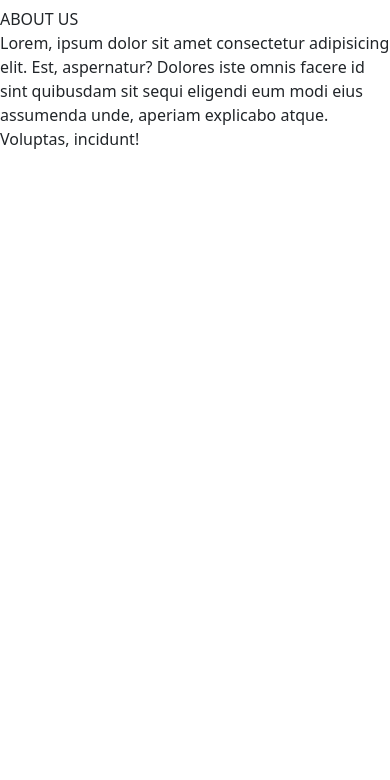
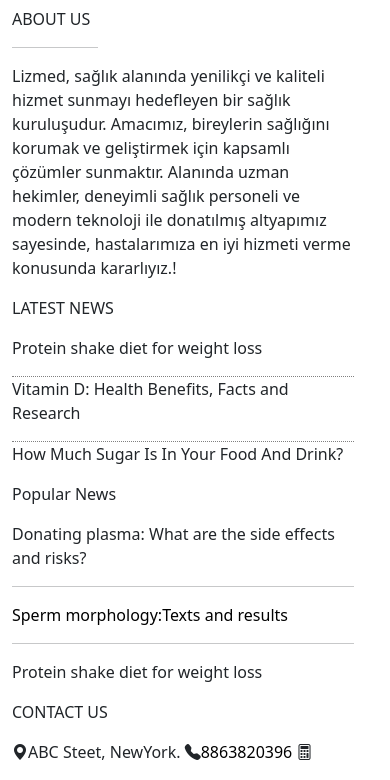
Before and after one commit to juhibhagat/Portfolio, a website: page public/index.html in a window 390 px wide. Shown: the part 103-883 px from the top of the page. Before the commit the page ends 844 px from the top, so only its background shows below. Drawn offline with nearby package versions, Linux system fonts and the light colour scheme.

Commit message:
footer design created responsive

```diff
--- a/public/index.html
+++ b/public/index.html
@@ -9,40 +9,55 @@
     <link rel="stylesheet" href="../node_modules/bootstrap/dist/css/bootstrap.css">
     <script src="../node_modules/bootstrap/dist/js/bootstrap.bundle.js"></script>
     <style>
-        a{
+        a {
             text-decoration: none;
             color: #000;
         }
-        body{
+
+        body {
             margin: 0;
             padding: 0;
         }
-        .icon:hover{
+
+        .icon:hover {
             color: white;
             background-color: #000;
 
         }
-        li{
+
+        li {
             list-style: none;
         }
-        li:hover{
+
+        li:hover {
             background-color: hsl(130, 51%, 88%);
         }
-        li a:hover{
+
+        li a:hover {
             color: #67e4c9;
+        }
+
+        .pborder {
+            border-bottom: 1px dotted gray;
+            border-left: none;
+            border-right: none;
+            border-top: none;
         }
     </style>
 </head>
 
 <body>
-    <header >
-        <div class="d-flex justify-content-between align-items-center " style=" height: 40px;background-color: #90DBFF;">
+    <header>
+        <div class="d-flex justify-content-between align-items-center "
+            style=" height: 40px;background-color: #90DBFF;">
             <div class="d-flex ">
                 <div class="pe-5">
-                    <span class="bi bi-envelope ps-5"><a href="mailto:jkri0206@gmail.com"><span class="ps-3">jkri0206@gmail.com</span></a></span>
+                    <span class="bi bi-envelope ps-5"><a href="mailto:jkri0206@gmail.com"><span
+                                class="ps-3">jkri0206@gmail.com</span></a></span>
                 </div>
                 <div>
-                    <span class="bi bi-telephone-fill"><a href="tel:918863820396"><span class="ps-3">8863820396</span></a></span>
+                    <span class="bi bi-telephone-fill"><a href="tel:918863820396"><span
+                                class="ps-3">8863820396</span></a></span>
                 </div>
             </div>
 
@@ -76,21 +91,40 @@
     <!---footer-->
 
     <footer>
-        <div>
-            <div>ABOUT US</div>
-            <p>Lorem, ipsum dolor sit amet consectetur adipisicing elit. Est, aspernatur? Dolores iste omnis facere id sint quibusdam sit sequi eligendi eum modi eius assumenda unde, aperiam explicabo atque. Voluptas, incidunt!</p>
+        <div class="row container-fluid">
+            <div class="col-lg-3 col-md-6">
+                <div>ABOUT US</div>
+                <hr class="w-25">
+                <p>Lizmed, sağlık alanında yenilikçi ve kaliteli hizmet sunmayı hedefleyen bir sağlık kuruluşudur. Amacımız, bireylerin sağlığını korumak ve geliştirmek için kapsamlı çözümler sunmaktır. Alanında uzman hekimler, deneyimli sağlık personeli ve modern teknoloji ile donatılmış altyapımız sayesinde, hastalarımıza en iyi hizmeti verme konusunda kararlıyız.!</p>
+            </div>
+            <div class="col-lg-3 col-md-6">
+                <p>LATEST NEWS</p>
+                <div class="pborder">
+                    <p>Protein shake diet for weight loss</p>
+                </div>
+                <div class="pborder">
+                    <p>Vitamin D: Health Benefits, Facts and Research</p>
+                </div>
+                <p>How Much Sugar Is In Your Food And Drink?</p>
+            </div>
+            <div class="col-lg-3 col-md-6">
+                <p>Popular News</p>
+                <p> Donating plasma: What are the side effects and risks?</p>
+                <hr>
+                <p><a href="#">Sperm morphology:Texts and results</a></p>
+                <hr>
+                <p>Protein shake diet for weight loss</p>
+            </div>
+
+            <div class="col-lg-3 col-md-6">
+                <p>CONTACT US</p>
+                <address>
+                    <span class="bi bi-geo-alt-fill">ABC Steet, NewYork.</span>
+                <span class="bi bi-telephone-fill"><a href="tel:8863820396">8863820396</a></span>
+                <span class="bi bi-calculator"><a href="555-475-7896"></a></span>
+                </address>
+            </div>
         </div>
-        <div>
-
-        </div>
-        <div>
-
-        </div>
-        <div>
-
-        </div><div>
-
-       </div>
     </footer>
 </body>
 
```
